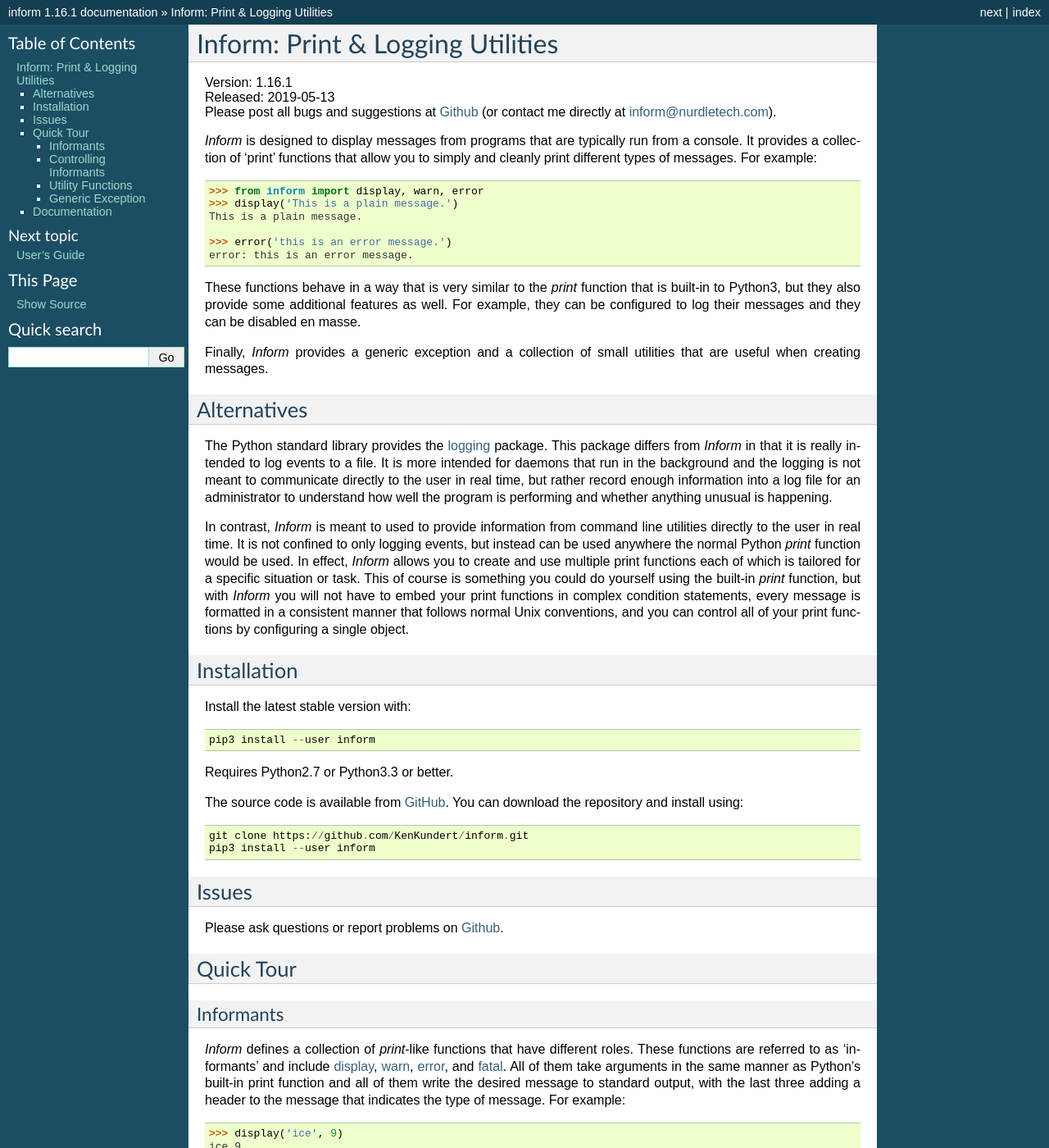
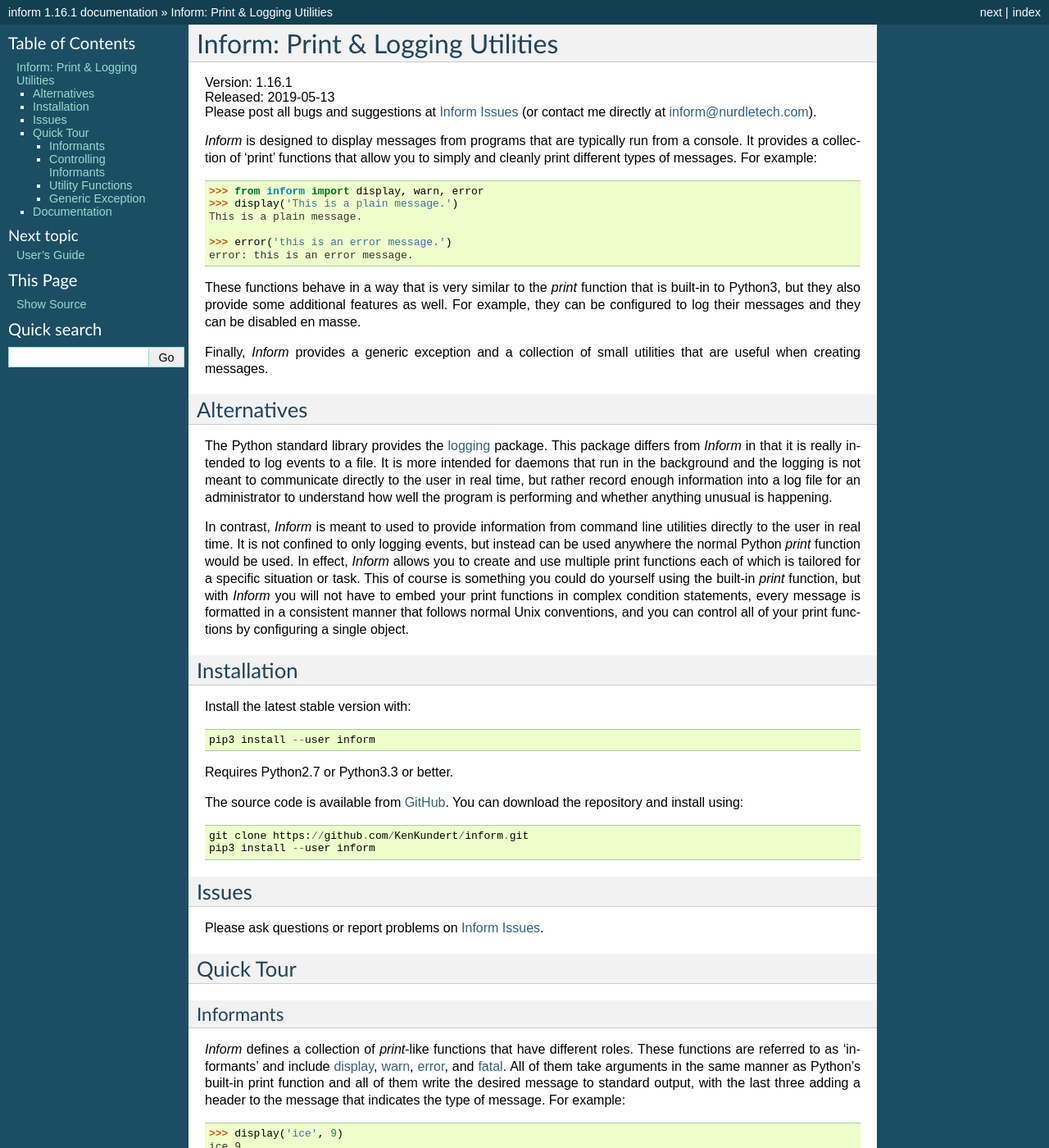
Before and after one commit to KenKundert/inform, a Sphinx documentation site: the page built from doc/index.rst, in a window 1280 px wide and 1400 px high. Shown: the whole window at 82% size. Built offline with Sphinx 7.4.7, drawn with Linux system fonts in a browser that asks for light colours.

Commit message:
Tweak the documentation

```diff
--- a/doc/index.rst
+++ b/doc/index.rst
@@ -11,7 +11,7 @@
 | Version: 1.16.1
 | Released: 2019-05-13
 | Please post all bugs and suggestions at
-  `Github <https://github.com/KenKundert/inform/issues>`_
+  `Inform Issues <https://github.com/KenKundert/inform/issues>`_
   (or contact me directly at
   `inform@nurdletech.com <mailto://inform@nurdletech.com>`_).
 
@@ -70,9 +70,8 @@
 
 Requires Python2.7 or Python3.3 or better.
 
-The source code is available from `GitHub
-<https://github.com/KenKundert/inform>`_.  You can download the repository and
-install using::
+The source code is available from `GitHub <https://github.com/KenKundert/inform>`_.
+You can download the repository and install using::
 
     git clone https://github.com/KenKundert/inform.git
     pip3 install --user inform
@@ -81,7 +80,7 @@
 Issues
 ------
 
-Please ask questions or report problems on `Github <https://github.com/KenKundert/inform/issues>`_.
+Please ask questions or report problems on `Inform Issues`_.
 
 
 Quick Tour
--- a/doc/releases.rst
+++ b/doc/releases.rst
@@ -5,6 +5,7 @@
     | Version: 1.16.1
     | Released: 2019-05-13
 
+**1.17 (2019-05-16)**:
     - Added :func:`inform.is_mapping()`
 
 **1.16 (2019-04-27)**:
```
Also changed, not shown: 1 other file.
